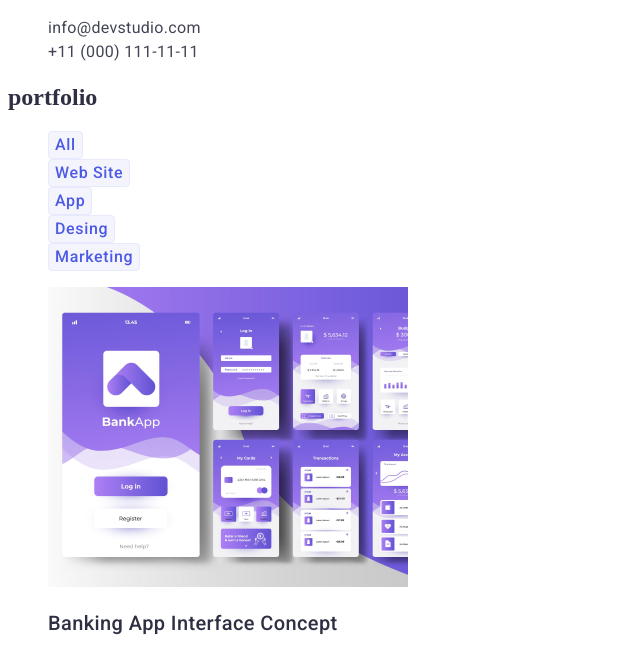
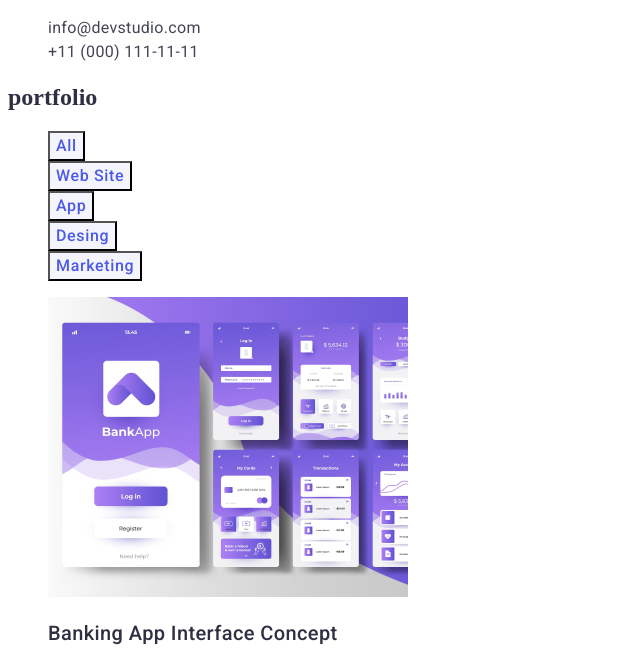
Before and after one commit to engelisart/goit-markup-hw-02, a plain HTML site: page portfolio.html in a window 1280 px wide. Shown: the part 117-769 px from the top of the page, without its empty margins (0-640 px from the left). Drawn offline with Linux system fonts and the light colour scheme.

Commit message:
забрала border-radius

```diff
--- a/css/styles.css
+++ b/css/styles.css
@@ -100,7 +100,6 @@ a {
   line-height: 1.5;
   letter-spacing: 0.03em;
   color: var(--WHITE);
-  border-radius: 4px;
   background-color: var(--IRIS);
   cursor: pointer;
 }
@@ -204,8 +203,6 @@ a {
   line-height: 1.5; /* 150% */
   letter-spacing: 0.64px;
   color: var(--IRIS);
-  border-radius: 4px;
-  border: 1px solid var(--CORNFLOWER);
   background: var(--CLOUD);
   cursor: pointer;
 }
```
